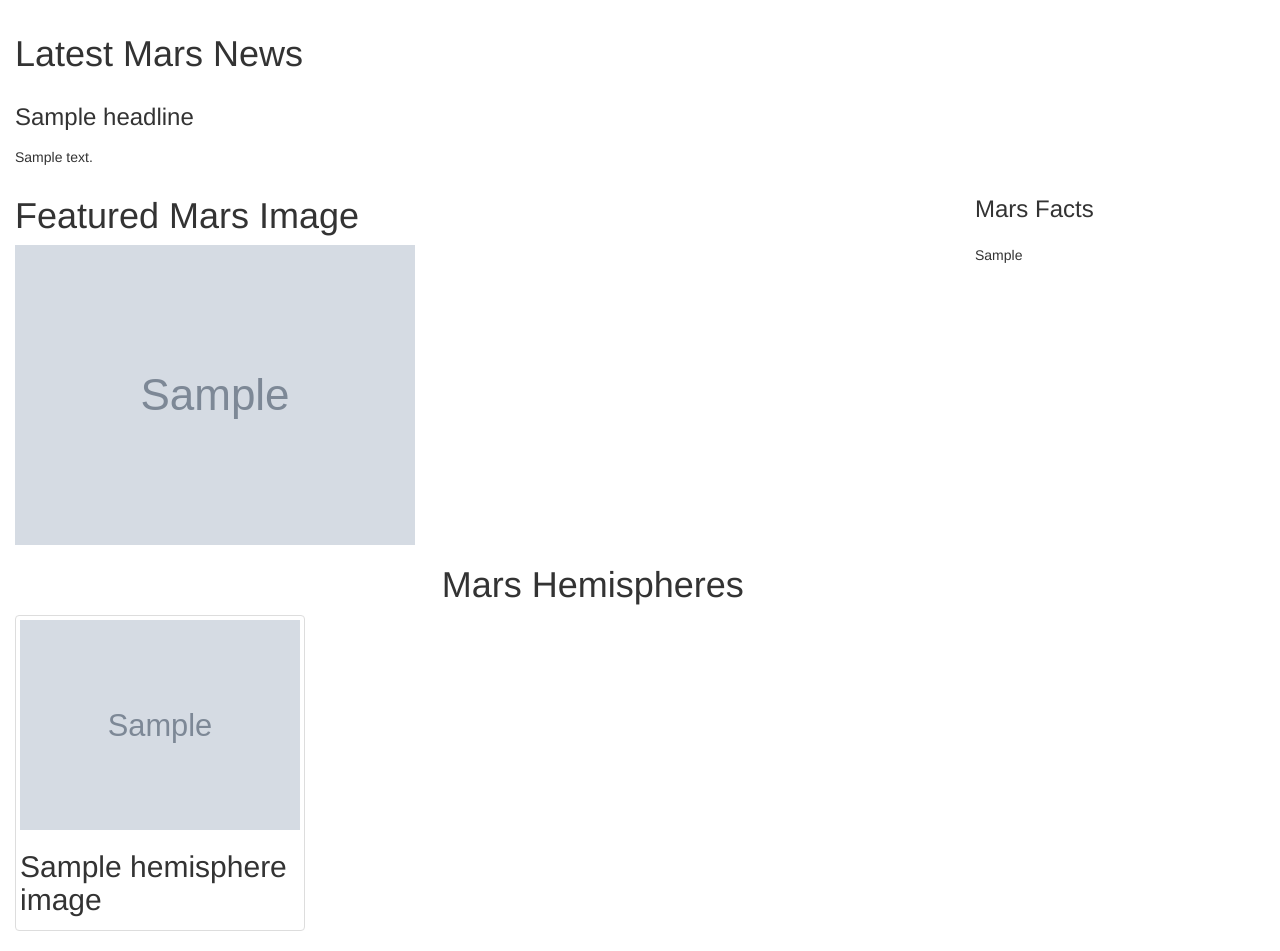
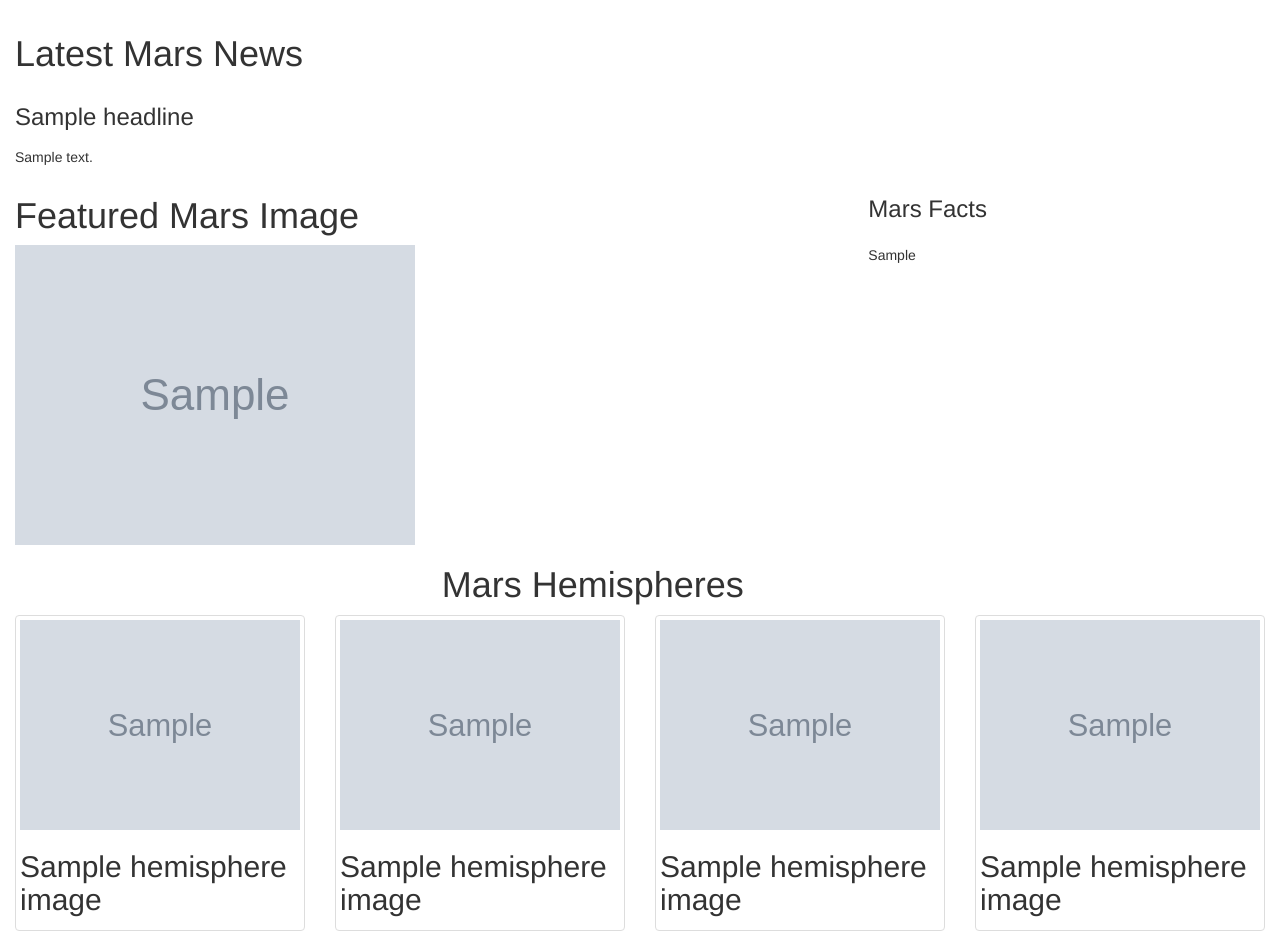
Before and after one commit to canamasc/Web-Scraping-Challenge, a Flask app: page / in a window 1280 px wide. Shown: the part 272-1223 px from the top of the page. Run offline with Flask 2, Linux system fonts and the light colour scheme; grey boxes marked "Sample" are stand-in pictures; a database or web service that is not in the repository returns one stand-in record (values such as "Sample title"); some libraries are stand-ins or nearby versions.

Commit message:
screenshots added

```diff
--- a/app.py
+++ b/app.py
@@ -13,9 +13,7 @@ def home(vacation=None):
 
     # Find one record of data from the mongo database
     redplanet_data = mongo.db.collection.find_one()
-    # print(list(redplanet_data))
-    # print(type(redplanet_data))
-    # print(redplanet_data['hemisphere_images'])
+
     # Return template and data
     return render_template('index.html', vacation=redplanet_data)
 
--- a/scrape_mars.py
+++ b/scrape_mars.py
@@ -55,9 +55,6 @@ def scrape():
         newurl = url + img_url
         soup = scrape1(newurl)
 
-        # is this correct image?
-        # n = soup.find_all('dd')[1]
-        # hemi['img_url'] =  n.find('a')['href']
         n = soup.find_all('li')[0]
         hemi['img_url'] = (url + n.find('a')['href'])
         hemispheres.append(hemi)
--- a/templates/index.html
+++ b/templates/index.html
@@ -35,20 +35,20 @@
 
     <!-- Featured image and facts table, titles -->
     <div class="row">
-      <div class="col-md-9">
+      <div class="col-md-8">
         <h1>Featured Mars Image</h1>
       </div>
-      <div class="col-md-3">
+      <div class="col-md-4">
         <h3>Mars Facts</h3>
       </div>
     </div>
 
-    <!-- Featured image and facts table, titles -->
+    <!-- Featured image and facts table -->
     <div class="row">
-      <div class="col-md-9">
+      <div class="col-md-8">
         <img src="{{ vacation.featured_image }}" alt="Mars">
       </div>
-      <div class="col-md-3">
+      <div class="col-md-4">
         {{vacation.facts_table |safe}}
       </div>
     </div>
@@ -71,6 +71,24 @@
           <h2> {{vacation.hemisphere_images[0]['title']}} </h2>
         </div>
       </div>
+      <div class="col-md-3">
+        <div class="thumbnail">
+          <img src="{{vacation.hemisphere_images[1]['img_url']}}" alt="hemi">
+          <h2> {{vacation.hemisphere_images[1]['title']}} </h2>
+        </div>
+      </div>
+      <div class="col-md-3">
+        <div class="thumbnail">
+          <img src="{{vacation.hemisphere_images[2]['img_url']}}" alt="hemi">
+          <h2> {{vacation.hemisphere_images[2]['title']}} </h2>
+        </div>
+      </div>
+      <div class="col-md-3">
+        <div class="thumbnail">
+          <img src="{{vacation.hemisphere_images[3]['img_url']}}" alt="hemi">
+          <h2> {{vacation.hemisphere_images[3]['title']}} </h2>
+        </div>
+      </div>
     </div>
 
   </div>
```
Also changed, not shown: Mission to Mars/app_screenshot_bottomhalf.PNG (added), Mission to Mars/app_screenshot_tophalf.PNG (added).
